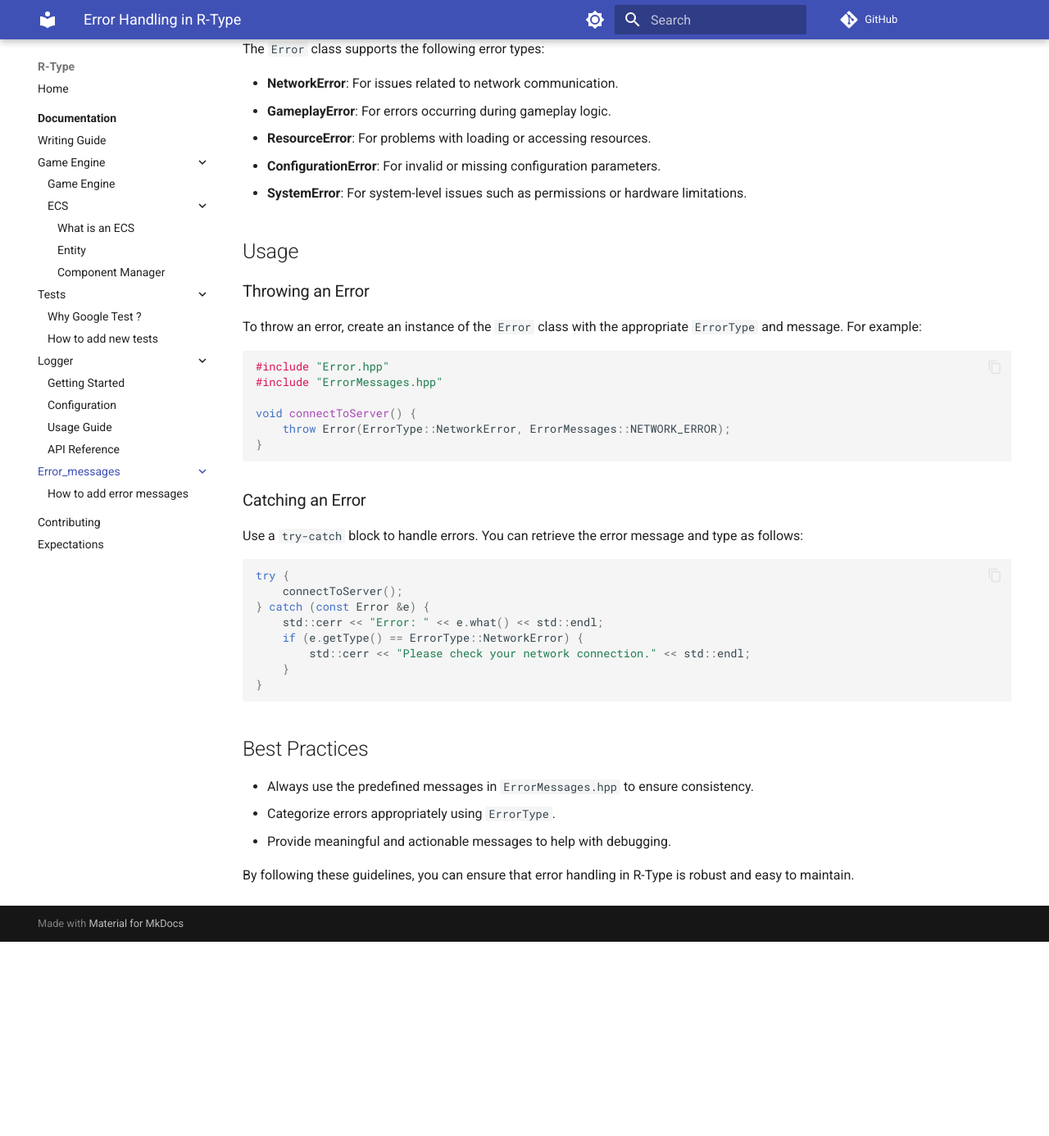
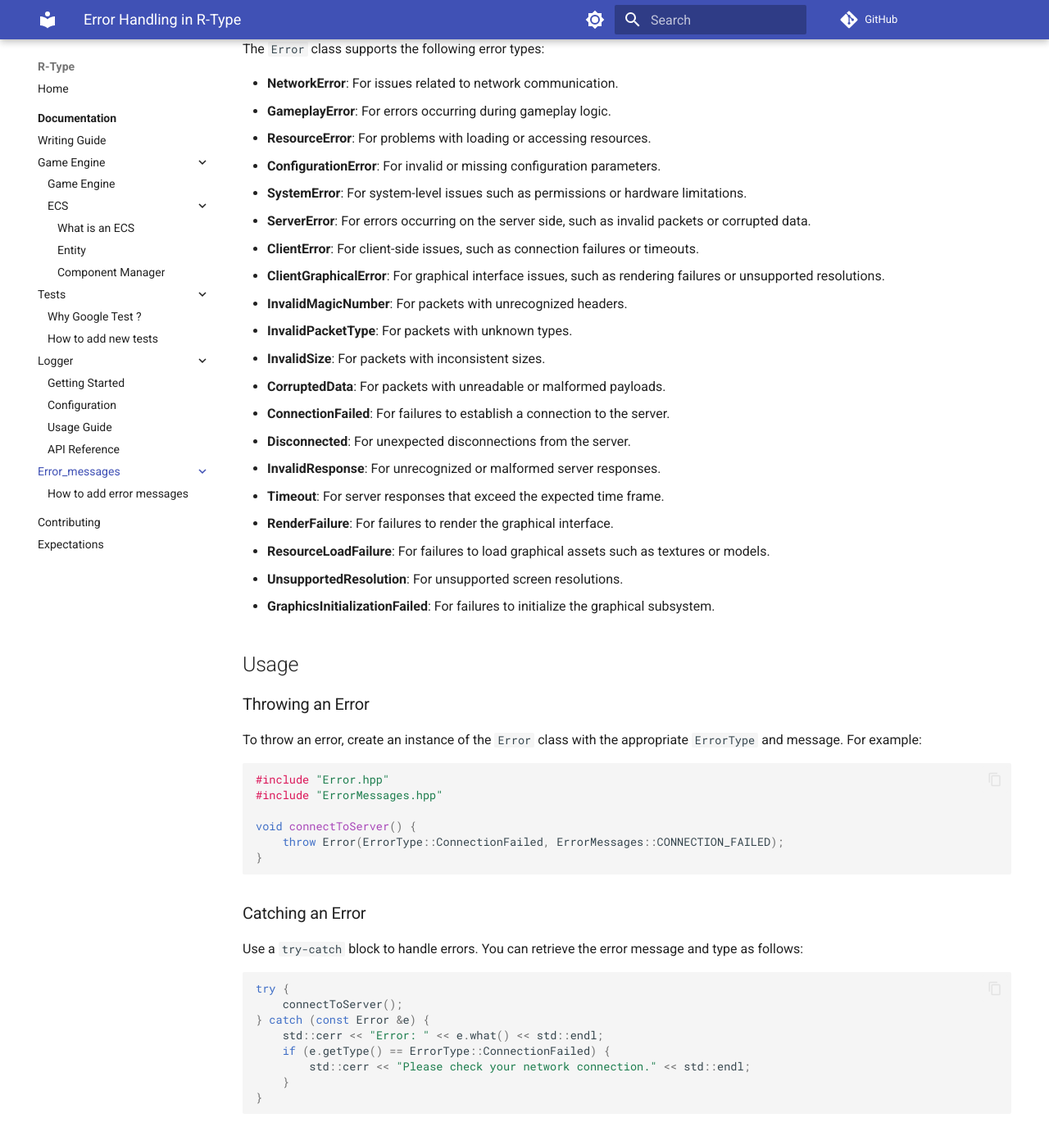
Before and after one commit to eliestroun14/R-Type, an MkDocs documentation site: the page built from docs/Error_messages/index.md, in a window 1280 px wide and 1400 px high, scrolled down 391 px. Shown: the top 1386 px of the window at 82% size. Built offline with MkDocs 1.6.1 and Material for MkDocs 9.7.7, drawn with Linux system fonts in a browser that asks for light colours; comment, search, counter and statistics services are not loaded; before the commit the page ends 1540 px from its top, so only the background shows below that.

Commit message:
docs(Error): Modify documentation with the Error class modification

````diff
--- a/docs/Error_messages/index.md
+++ b/docs/Error_messages/index.md
@@ -11,6 +11,21 @@ The `Error` class supports the following error types:
 - **ResourceError**: For problems with loading or accessing resources.
 - **ConfigurationError**: For invalid or missing configuration parameters.
 - **SystemError**: For system-level issues such as permissions or hardware limitations.
+- **ServerError**: For errors occurring on the server side, such as invalid packets or corrupted data.
+- **ClientError**: For client-side issues, such as connection failures or timeouts.
+- **ClientGraphicalError**: For graphical interface issues, such as rendering failures or unsupported resolutions.
+- **InvalidMagicNumber**: For packets with unrecognized headers.
+- **InvalidPacketType**: For packets with unknown types.
+- **InvalidSize**: For packets with inconsistent sizes.
+- **CorruptedData**: For packets with unreadable or malformed payloads.
+- **ConnectionFailed**: For failures to establish a connection to the server.
+- **Disconnected**: For unexpected disconnections from the server.
+- **InvalidResponse**: For unrecognized or malformed server responses.
+- **Timeout**: For server responses that exceed the expected time frame.
+- **RenderFailure**: For failures to render the graphical interface.
+- **ResourceLoadFailure**: For failures to load graphical assets such as textures or models.
+- **UnsupportedResolution**: For unsupported screen resolutions.
+- **GraphicsInitializationFailed**: For failures to initialize the graphical subsystem.
 
 ## Usage
 
@@ -22,7 +37,7 @@ To throw an error, create an instance of the `Error` class with the appropriate
 #include "ErrorMessages.hpp"
 
 void connectToServer() {
-    throw Error(ErrorType::NetworkError, ErrorMessages::NETWORK_ERROR);
+    throw Error(ErrorType::ConnectionFailed, ErrorMessages::CONNECTION_FAILED);
 }
 ```
 
@@ -34,7 +49,7 @@ try {
     connectToServer();
 } catch (const Error &e) {
     std::cerr << "Error: " << e.what() << std::endl;
-    if (e.getType() == ErrorType::NetworkError) {
+    if (e.getType() == ErrorType::ConnectionFailed) {
         std::cerr << "Please check your network connection." << std::endl;
     }
 }
````
Also changed, not shown: docs/Error_messages/how_to.md (+3 -0 lines).
